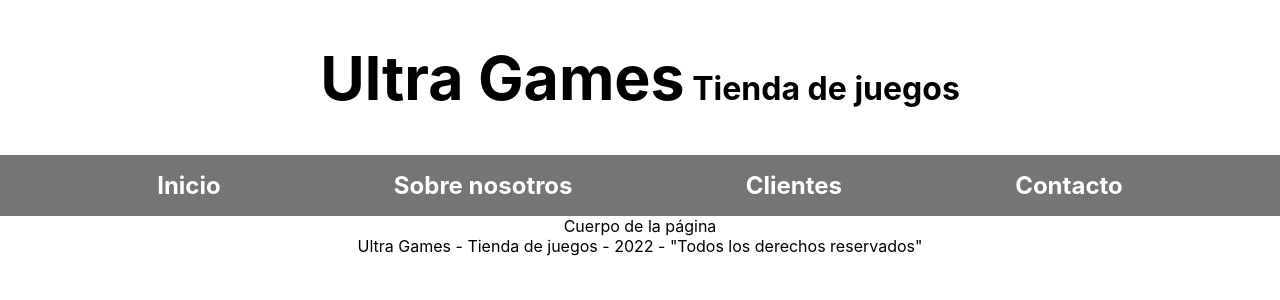
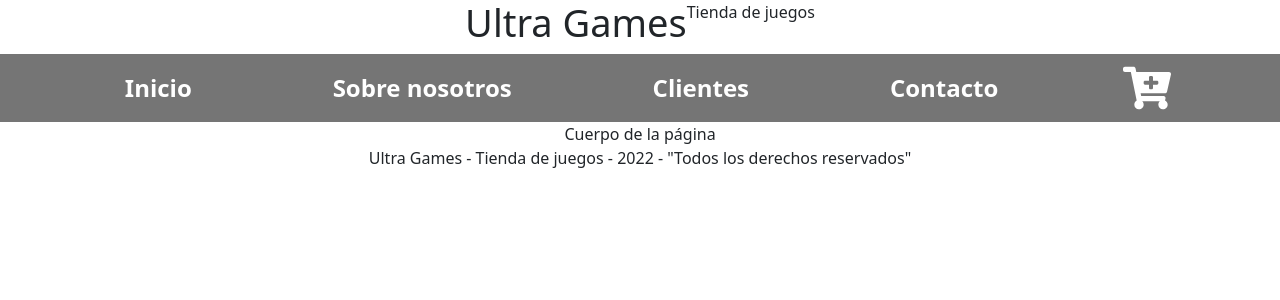
Before and after one commit to maycocortez/UltraGames_ReactJs, a React (Create React App) app: page / in a window 1280 px wide. Shown: the top 300 px of the page. Built offline with nearby package versions, Linux system fonts and the light colour scheme.

Commit message:
Añadido-de-Componentes

```diff
--- a/package.json
+++ b/package.json
@@ -6,8 +6,11 @@
     "@testing-library/jest-dom": "^5.16.4",
     "@testing-library/react": "^13.3.0",
     "@testing-library/user-event": "^13.5.0",
+    "bootstrap": "^5.1.3",
     "react": "^18.2.0",
+    "react-bootstrap": "^2.4.0",
     "react-dom": "^18.2.0",
+    "react-icons": "^4.4.0",
     "react-scripts": "5.0.1",
     "web-vitals": "^2.1.4"
   },
--- a/src/App.css
+++ b/src/App.css
@@ -1,7 +1,9 @@
 .App {
     text-align: center;
   }
-
+  .titulo{
+    display: flex;
+  }
   .App-logo {
     height: 40vmin;
     pointer-events: none;
--- a/src/App.js
+++ b/src/App.js
@@ -1,13 +1,18 @@
 /*import logo from './logo.svg';*/
 import './App.css';
 import NavBar from "./components/NavBar"
+import Titulo from './components/Titulo';
+import ItemListContainer from './components/ItemListContainer';
+
 
 function App() {
   return (
     <div className = "App">
+      <Titulo />
       <NavBar />
+      <ItemListContainer />
       <body>
-              Cuerpo de la página
+             Cuerpo de la página
           </body>
           <footer>
             Ultra Games - Tienda de juegos - 2022 - "Todos los derechos reservados"
--- /dev/null
+++ b/src/components/CartWidget.css
@@ -0,0 +1,12 @@
+:root {
+    --blanco: #ffffff;
+    --oscuro: #212121;
+    --primario: #ffc107;
+    --secundario: #0097a7;
+    --gris: #757575;
+    --grisclaro: #DFE9F3;
+  }
+.icono{
+    font-size: 3rem;
+    color: var(--blanco)
+}
--- /dev/null
+++ b/src/components/CartWidget.js
@@ -0,0 +1,13 @@
+import { FaCartPlus } from "react-icons/fa";
+import './CartWidget.css'
+
+
+
+function CartWidget () {
+    return(
+        <FaCartPlus className="icono" />
+    );
+}
+
+
+export default CartWidget;
--- /dev/null
+++ b/src/components/ItemListContainer.js
@@ -0,0 +1,7 @@
+import './ItemListContainer.css'
+
+function ItemListContainer (){
+
+}
+
+export default ItemListContainer;
--- a/src/components/NavBar.css
+++ b/src/components/NavBar.css
@@ -7,31 +7,16 @@
     --grisclaro: #DFE9F3;
   }
 
-  h1 {
-    font-size: 3.8rem;
-  }
-
-  h2 {
-    font-size: 2.8rem;
-  }
-
-  h3 {
-    font-size: 1.8rem;
-  }
-
-  h1,
-  h2,
-  h3 {
-    text-align: center;
+  .posicionIcono{
+    display: flex;
+    align-items: center;
   }
   /*Títulos*/
-  .titulo span {
-    font-size: 2rem;
-  }
+
 
   .navegacionPrincipal {
     display: flex;
-    flex-direction: column;
+    flex-direction: row;
   }
 
   .navegacionPrincipal a {
@@ -64,6 +49,7 @@
   .NavBar {
     text-align: center;
   }
+
 
   .NavBar-logo {
     height: 40vmin;
--- a/src/components/NavBar.js
+++ b/src/components/NavBar.js
@@ -1,17 +1,19 @@
 import './NavBar.css';
+import './CartWidget'
+import CartWidget from './CartWidget';
 
 function NavBar() {
     return (
       <div className = "NavBar">
-        <header>
-            <h1 className = "titulo"> Ultra Games<span> Tienda de juegos </span> </h1>
-        </header>
         <div className = "nav-bg">
           <nav className = "navegacionPrincipal contenedor">
             <a href="##">Inicio</a>
             <a href="##">Sobre nosotros</a>
             <a href="##">Clientes</a>
             <a href="##">Contacto</a>
+            <div className="posicionIcono">
+              <CartWidget />
+            </div>
           </nav>
         </div>
       </div>);
--- /dev/null
+++ b/src/components/Titulo.css
@@ -0,0 +1,6 @@
+header h1{
+    font-size: 38px
+};
+header h1 span{
+    font-size: 18px;
+}
--- /dev/null
+++ b/src/components/Titulo.js
@@ -0,0 +1,13 @@
+import './Titulo.css';
+
+function Titulo() {
+    return (
+        <header className='d-flex justify-content-center'>
+            <h1 className = "text-center titulo"> Ultra Games</h1> <span className='subtitulo'> Tienda de juegos </span>
+        </header>
+        );
+}
+
+
+
+export default Titulo;
--- a/src/index.js
+++ b/src/index.js
@@ -3,6 +3,7 @@ import ReactDOM from 'react-dom/client';
 import './index.css';
 import App from './App';
 import reportWebVitals from './reportWebVitals';
+import 'bootstrap/dist/css/bootstrap.min.css';
 
 const root = ReactDOM.createRoot(document.getElementById('root'));
 root.render(
```
Also changed, not shown: src/components/ItemListContainer.css (added), 1 other file (tests, documents, lock files or other folders).
